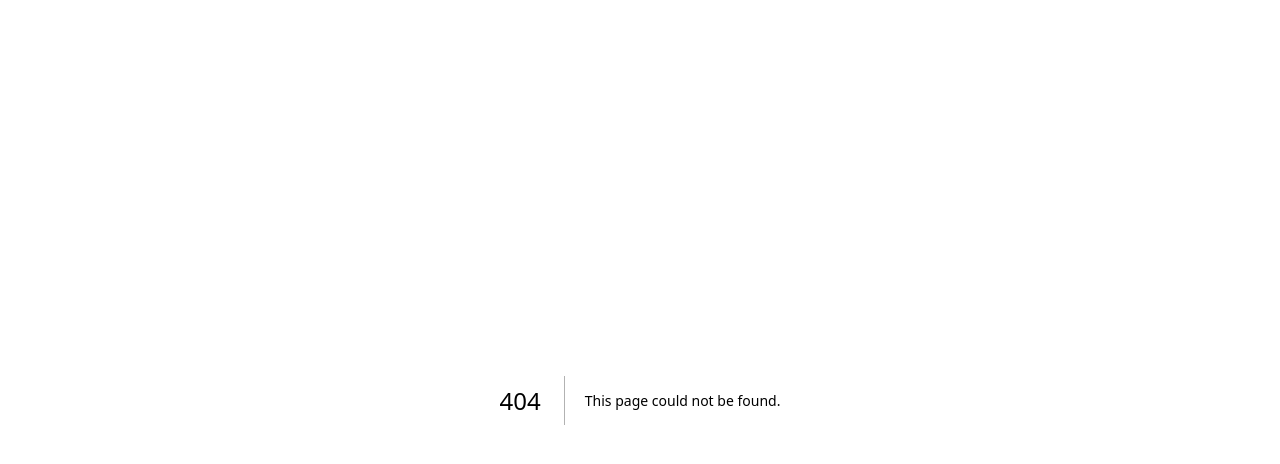
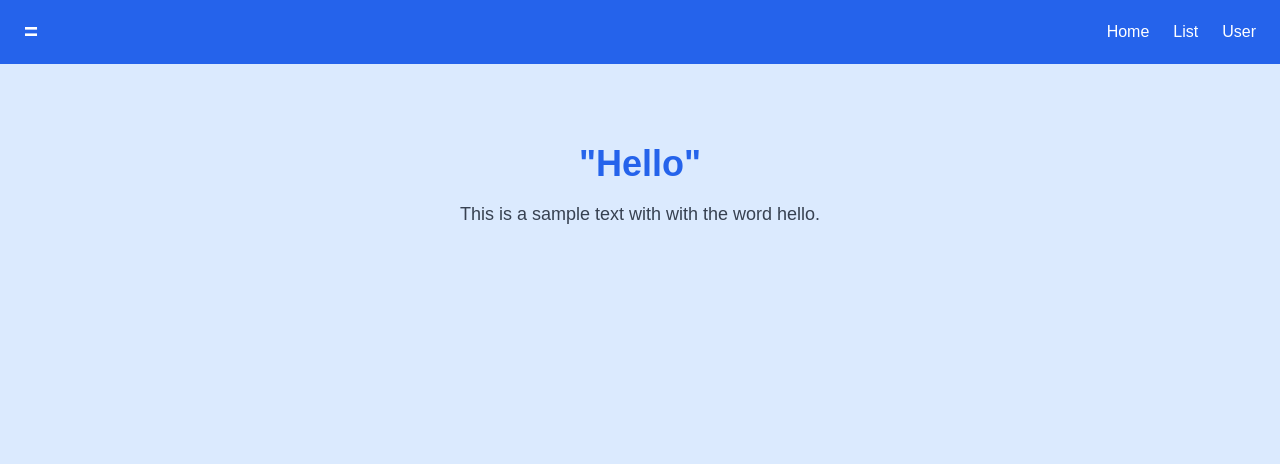
Before and after one commit to lperlaruby/llai, a Next.js app: page /hello-world/hello in a window 1280 px wide. Before the commit this address had no page. Shown: the top 464 px of the page. Built offline with nearby package versions, Linux system fonts and the light colour scheme.

Commit message:
updated homepage

```diff
--- a/app/hello-world/hello.tsx
+++ /dev/null
@@ -1,8 +0,0 @@
-//h
-export default function HelloPage() {
-    return (
-      <div className="flex items-center justify-center min-h-screen bg-blue-100">
-        <h1 className="text-4xl font-bold text-blue-600">Hello Page</h1>
-      </div>
-    );
-  }
--- /dev/null
+++ b/app/hello-world/hello/page.tsx
@@ -0,0 +1,40 @@
+
+
+/*export default function HelloPage() {
+  return (
+    <div className="flex flex-col items-center justify-start min-h-screen bg-blue-100 p-6 text-center pt-20">
+      <h2 className="text-4xl font-bold text-blue-600">"Hello"</h2>
+      <p className="mt-4 text-lg text-gray-700 max-w-2xl">
+        This is a sample text that includes the word hello.
+      </p>
+    </div>
+  );
+}
+
+*/
+
+import Link from "next/link";
+
+export default function HelloPage() {
+  return (
+    <div className="min-h-screen bg-blue-100 text-center">
+      {/* Header Section */}
+      <header className="flex justify-between items-center px-6 py-4 bg-blue-600 text-white">
+        <span className="text-2xl font-bold">=</span>
+        <nav className="flex space-x-6">
+          <Link href="/" className="hover:text-gray-300">Home</Link>
+          <Link href="/list" className="hover:text-gray-300">List</Link>
+          <Link href="/user" className="hover:text-gray-300">User</Link>
+        </nav>
+      </header>
+
+      {/* Main Content Section */}
+      <div className="flex flex-col items-center justify-start pt-20">
+        <h2 className="text-4xl font-bold text-blue-600">"Hello"</h2>
+        <p className="mt-4 text-lg text-gray-700 max-w-2xl">
+          This is a sample text with with the word hello.
+        </p>
+      </div>
+    </div>
+  );
+}
--- a/app/hello-world/page.tsx
+++ b/app/hello-world/page.tsx
@@ -18,20 +18,32 @@ export default function HelloWorldPage() {
   )
 }*/
 
-//h
+
 
 import Link from "next/link";
 
 export default function HelloWorldPage() {
   return (
-    <div className="flex flex-col items-center justify-center min-h-screen bg-gray-100">
+    <div className="min-h-screen bg-blue-100 text-center">
+      {/* Header Section */}
+      <header className="flex justify-between items-center px-6 py-4 bg-blue-600 text-white">
+        <span className="text-2xl font-bold">=</span>
+        <nav className="flex space-x-6">
+          <Link href="/" className="hover:text-gray-300">Home</Link>
+          <Link href="/list" className="hover:text-gray-300">List</Link>
+          <Link href="/user" className="hover:text-gray-300">User</Link>
+        </nav>
+      </header>
+
+      {/* Main Content Section */}
+      <div className="flex flex-col items-center justify-center min-h-screen bg-gray-100">
       <h1 className="text-6xl font-bold">
-        <Link href="/hello" className="text-blue-600 hover:text-blue-400 mx-2">Hello</Link>
-        <span>, </span>
-        <Link href="/world" className="text-blue-600 hover:text-blue-400 mx-2">World</Link>
+        <Link href="/hello-world/hello" className="text-blue-600 hover:text-blue-400 mx-2">Hello,</Link>
+        <span> </span>
+        <Link href="/hello-world/world" className="text-blue-600 hover:text-blue-400 mx-2">World</Link>
       </h1>
     </div>
 
-
+    </div>
   );
 }
--- a/app/hello-world/world.tsx
+++ /dev/null
@@ -1,8 +0,0 @@
-//h
-export default function WorldPage() {
-    return (
-      <div className="flex items-center justify-center min-h-screen bg-green-100">
-        <h1 className="text-4xl font-bold text-green-600">World Page</h1>
-      </div>
-    );
-  }
--- /dev/null
+++ b/app/hello-world/world/page.tsx
@@ -0,0 +1,38 @@
+
+/*export default function WorldPage() {
+  return (
+    <div className="flex flex-col items-center justify-start min-h-screen bg-blue-100 p-6 text-center pt-20">
+      <h2 className="text-4xl font-bold text-blue-600">"World"</h2>
+      <p className="mt-4 text-lg text-gray-700 max-w-2xl">
+        This is a sample text that includes the word world.
+      </p>
+    </div>
+  );
+}
+*/
+
+import Link from "next/link";
+
+export default function WorldPage() {
+  return (
+    <div className="min-h-screen bg-blue-100 text-center">
+      {/* Header Section */}
+      <header className="flex justify-between items-center px-6 py-4 bg-blue-600 text-white">
+        <span className="text-2xl font-bold">=</span>
+        <nav className="flex space-x-6">
+          <Link href="/" className="hover:text-gray-300">Home</Link>
+          <Link href="/list" className="hover:text-gray-300">List</Link>
+          <Link href="/user" className="hover:text-gray-300">User</Link>
+        </nav>
+      </header>
+
+      {/* Main Content Section */}
+      <div className="flex flex-col items-center justify-start pt-20">
+        <h2 className="text-4xl font-bold text-blue-600">"World"</h2>
+        <p className="mt-4 text-lg text-gray-700 max-w-2xl">
+          This is a sample text with the word world.
+        </p>
+      </div>
+    </div>
+  );
+}
```
